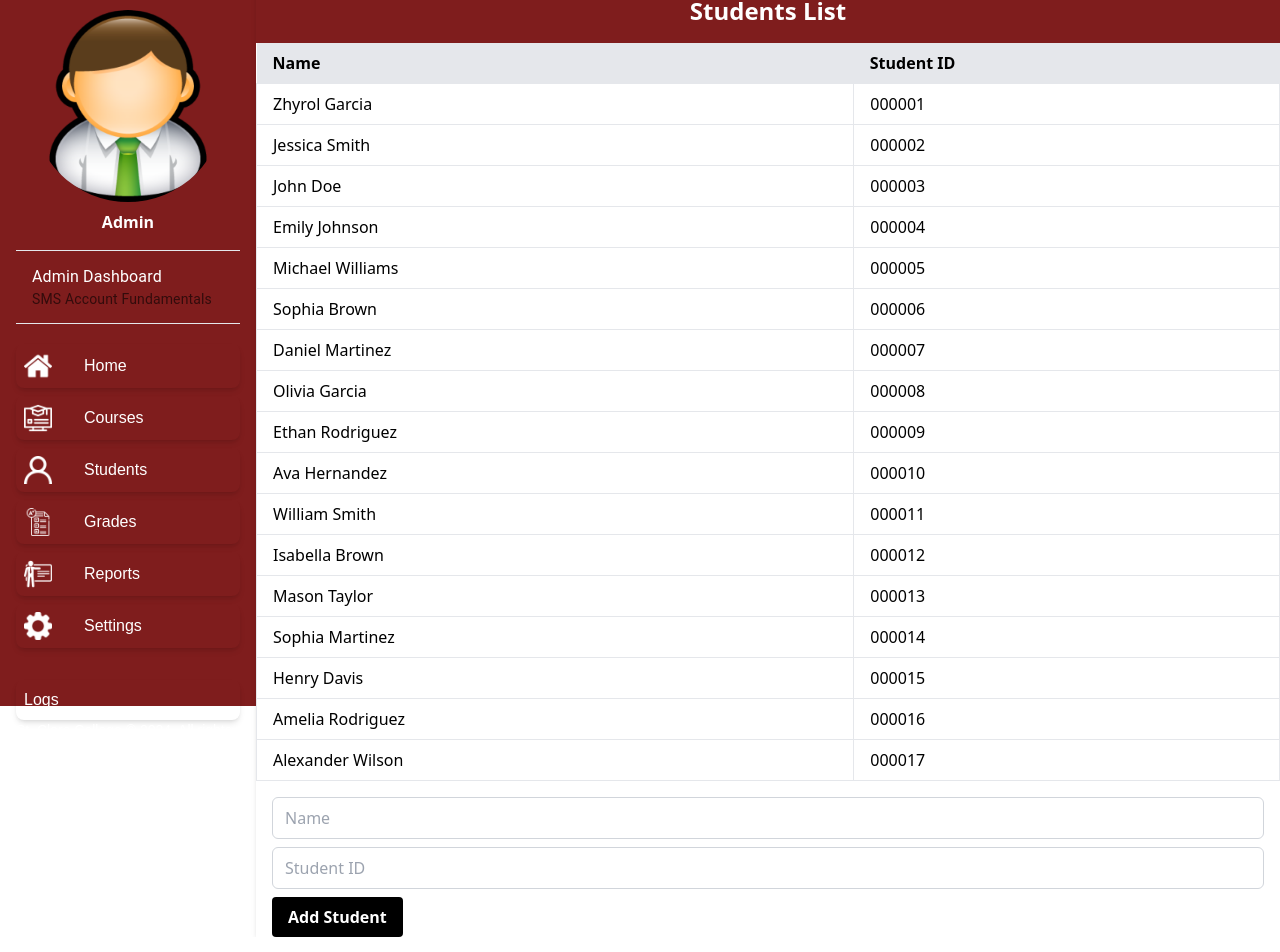
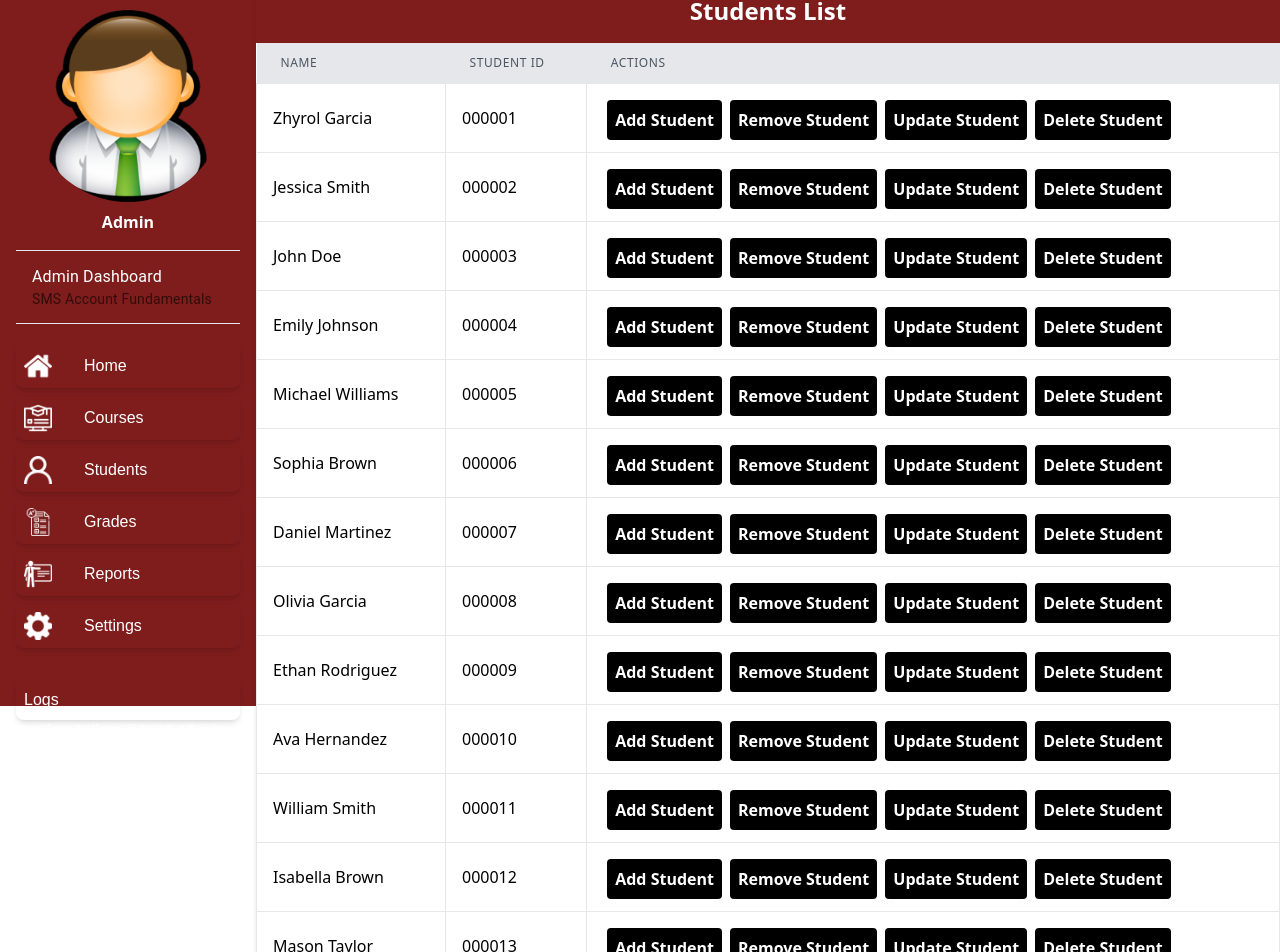
Before and after one commit to Richeese1/grading-system, a React (Create React App) app: page /grading-system/students in a window 1280 px wide. Shown: the part 94-1046 px from the top of the page. Built offline with nearby package versions, Linux system fonts and the light colour scheme.

Commit message:
Added CRUD operation

```diff
--- a/src/components/common/Header.jsx
+++ b/src/components/common/Header.jsx
@@ -1,4 +1,5 @@
 import React from "react";
+import MenuIcon from "@mui/icons-material/Menu";
 
 const Header = ({ pageTitle }) => {
   // Function to get current time
@@ -11,14 +12,16 @@ const Header = ({ pageTitle }) => {
     <header className="bg-white-800 text-black py-4 border-b border-gray-600">
       <div className="ml-3 flex justify-between">
         {/* Left side: Page Title */}
-        <h1 className="text-xl font-bold">{pageTitle}</h1>
+        <button>
+          <MenuIcon />
+        </button>
 
         {/* Right side: Search button and time */}
         <div className="flex items-center gap-5">
-          /{/* Current Time */}
+          {/* Current Time */}
           <p>{getCurrentTime()}</p>
           {/* Search button (You can replace this with your actual search component) */}
-          <button className="bg-gray-600 text-white px-4 py-2 rounded-md mr-4">
+          <button className="bg-black hover:bg-red-900 text-white px-4 py-2 rounded-md mr-4">
             Search
           </button>
         </div>
--- a/src/components/pages/CoursesPage.jsx
+++ b/src/components/pages/CoursesPage.jsx
@@ -42,6 +42,9 @@ const CoursesPage = () => {
                   <th className="px-6 py-3 text-left text-xs font-medium text-gray-600 uppercase tracking-wider">
                     Instructor
                   </th>
+                  <th className="px-6 py-3 text-left text-xs font-medium text-gray-600 uppercase tracking-wider">
+                    Actions
+                  </th>
                 </tr>
               </thead>
               <tbody className="bg-white divide-y divide-gray-200">
@@ -59,32 +62,37 @@ const CoursesPage = () => {
                     <td className="px-6 py-4 whitespace-nowrap">
                       {course.instructor}
                     </td>
+                    <td>
+                      <button
+                        className="mt-2 bg-black hover:bg-red-900 text-white font-bold py-2 px-2 rounded m-1"
+                        onClick={handleAddCourse}
+                      >
+                        Add Course
+                      </button>
+                      <button
+                        className="mt-2 bg-black hover:bg-red-900 text-white font-bold py-2 px-2 rounded m-1"
+                        onClick={handleAddCourse}
+                      >
+                        Remove Course
+                      </button>
+                      <button
+                        className="mt-2 bg-black hover:bg-red-900 text-white font-bold py-2 px-2 rounded m-1"
+                        onClick={handleAddCourse}
+                      >
+                        Update Course
+                      </button>
+                      <button
+                        className="mt-2 bg-black hover:bg-red-900 text-white font-bold py-2 px-2 rounded m-1"
+                        onClick={handleAddCourse}
+                      >
+                        Delete Course
+                      </button>
+                    </td>
                   </tr>
                 ))}
               </tbody>
             </table>
           </div>
-        </div>
-        <div className="mt-4 px-4">
-          {["Course Name", "Course Code", "Instructor"].map((label, index) => (
-            <input
-              key={index}
-              type="text"
-              name={label.toLowerCase().replace(" ", "_")}
-              value={newCourse[label.toLowerCase().replace(" ", "_")]}
-              onChange={handleInputChange}
-              placeholder={label}
-              className={`w-full ${
-                index > 0 ? "mt-2" : ""
-              } py-2 px-3 border border-gray-300 rounded-md focus:outline-none focus:border-blue-500`}
-            />
-          ))}
-          <button
-            className="mt-2 bg-black hover:bg-red-900 text-white font-bold py-2 px-4 rounded"
-            onClick={handleAddCourse}
-          >
-            Add Course
-          </button>
         </div>
       </div>
     </>
--- a/src/components/pages/GradesPage.jsx
+++ b/src/components/pages/GradesPage.jsx
@@ -24,10 +24,18 @@ const GradesPage = () => {
             <table className="w-full table-auto border-collapse border border-gray-300">
               <thead className="bg-gray-200">
                 <tr>
-                  <th className="px-6 py-3">Student ID</th>
-                  <th className="px-6 py-3">Year Level</th>
-                  <th className="px-6 py-3">Subjects</th>
-                  <th className="px-6 py-3">Actions</th>
+                  <th className="px-6 py-3 text-left text-xs font-medium text-gray-600 uppercase tracking-wider">
+                    Student ID
+                  </th>
+                  <th className="px-6 py-3 text-left text-xs font-medium text-gray-600 uppercase tracking-wider">
+                    Year Level
+                  </th>
+                  <th className="px-6 py-3 text-left text-xs font-medium text-gray-600 uppercase tracking-wider">
+                    Subjects
+                  </th>
+                  <th className="px-6 py-3 text-left text-xs font-medium text-gray-600 uppercase tracking-wider">
+                    Actions
+                  </th>
                 </tr>
               </thead>
               <tbody>
@@ -49,10 +57,28 @@ const GradesPage = () => {
                     </td>
                     <td className="border px-6 py-4">
                       <button
-                        className="bg-black hover:bg-red-900 text-white font-bold py-2 px-4 rounded"
+                        className="bg-black hover:bg-red-900 text-white font-bold py-2 px-4 rounded m-1"
                         onClick={() => handleEditGrade(studentIndex, 0)} // Assuming editing the grade of the first subject
                       >
-                        Edit Grade
+                        Add Grade
+                      </button>
+                      <button
+                        className="bg-black hover:bg-red-900 text-white font-bold py-2 px-4 rounded m-1"
+                        onClick={() => handleEditGrade(studentIndex, 0)} // Assuming editing the grade of the first subject
+                      >
+                        Remove Grade
+                      </button>
+                      <button
+                        className="bg-black hover:bg-red-900 text-white font-bold py-2 px-4 rounded m-1"
+                        onClick={() => handleEditGrade(studentIndex, 0)} // Assuming editing the grade of the first subject
+                      >
+                        Update Grade
+                      </button>
+                      <button
+                        className="bg-black hover:bg-red-900 text-white font-bold py-2 px-4 rounded m-1"
+                        onClick={() => handleEditGrade(studentIndex, 0)} // Assuming editing the grade of the first subject
+                      >
+                        Delete Grade
                       </button>
                     </td>
                   </tr>
--- a/src/components/pages/ReportsPage.jsx
+++ b/src/components/pages/ReportsPage.jsx
@@ -21,12 +21,18 @@ const ReportsPage = () => {
         <table className="w-full border-collapse border border-gray-400">
           <thead>
             <tr className="bg-gray-200">
-              <th className="border border-gray-400 px-4 py-2">Name</th>
-              <th className="border border-gray-400 px-4 py-2">Student ID</th>
-              <th className="border border-gray-400 px-4 py-2">
+              <th className="px-6 py-3 text-left text-xs font-medium text-gray-600 uppercase tracking-wider">
+                Name
+              </th>
+              <th className="px-6 py-3 text-left text-xs font-medium text-gray-600 uppercase tracking-wider">
+                Student ID
+              </th>
+              <th className="px-6 py-3 text-left text-xs font-medium text-gray-600 uppercase tracking-wider">
                 Missing Schoolworks
               </th>
-              <th className="border border-gray-400 px-4 py-2">Actions</th>
+              <th className="px-6 py-3 text-left text-xs font-medium text-gray-600 uppercase tracking-wider">
+                Actions
+              </th>
             </tr>
           </thead>
           <tbody>
--- a/src/components/pages/StudentsPage.jsx
+++ b/src/components/pages/StudentsPage.jsx
@@ -54,8 +54,15 @@ const StudentsPage = () => {
             <table className="w-full table-auto">
               <thead className="bg-gray-200">
                 <tr>
-                  <th className="px-4 py-2 text-left">Name</th>
-                  <th className="px-4 py-2 text-left">Student ID</th>
+                  <th className="px-6 py-3 text-left text-xs font-medium text-gray-600 uppercase tracking-wider">
+                    Name
+                  </th>
+                  <th className="px-6 py-3 text-left text-xs font-medium text-gray-600 uppercase tracking-wider">
+                    Student ID
+                  </th>
+                  <th className="px-6 py-3 text-left text-xs font-medium text-gray-600 uppercase tracking-wider">
+                    Actions
+                  </th>
                 </tr>
               </thead>
               <tbody>
@@ -75,36 +82,25 @@ const StudentsPage = () => {
                     <td className="border px-4 py-2">
                       {student.student_number}
                     </td>
+                    <td className="border px-4 py-2">
+                      <button className="mt-2 bg-black hover:bg-red-900 text-white font-bold py-2 px-2 rounded m-1">
+                        Add Student
+                      </button>
+                      <button className="mt-2 bg-black hover:bg-red-900 text-white font-bold py-2 px-2 rounded m-1">
+                        Remove Student
+                      </button>
+                      <button className="mt-2 bg-black hover:bg-red-900 text-white font-bold py-2 px-2 rounded m-1">
+                        Update Student
+                      </button>
+                      <button className="mt-2 bg-black hover:bg-red-900 text-white font-bold py-2 px-2 rounded m-1">
+                        Delete Student
+                      </button>
+                    </td>
                   </tr>
                 ))}
               </tbody>
             </table>
           </div>
-        </div>
-        <div className="mt-4 px-4">
-          <input
-            type="text"
-            name="name"
-            value={newStudent.name}
-            onChange={handleInputChange}
-            placeholder="Name"
-            className="w-full py-2 px-3 border border-gray-300 rounded-md focus:outline-none focus:border-blue-500"
-          />
-          <input
-            type="text"
-            name="studentId"
-            value={newStudent.studentId}
-            onChange={handleInputChange}
-            placeholder="Student ID"
-            className="w-full mt-2 py-2 px-3 border border-gray-300 rounded-md focus:outline-none focus:border-blue-500"
-          />
-          <button
-            className="mt-2 bg-black hover:bg-red-900 text-white font-bold py-2 px-4 rounded"
-            onClick={handleAddStudent}
-          >
-            Add Student
-          </button>
-          {error && <p className="mt-2 text-red-500">{error}</p>}
         </div>
       </div>
     </>
```
